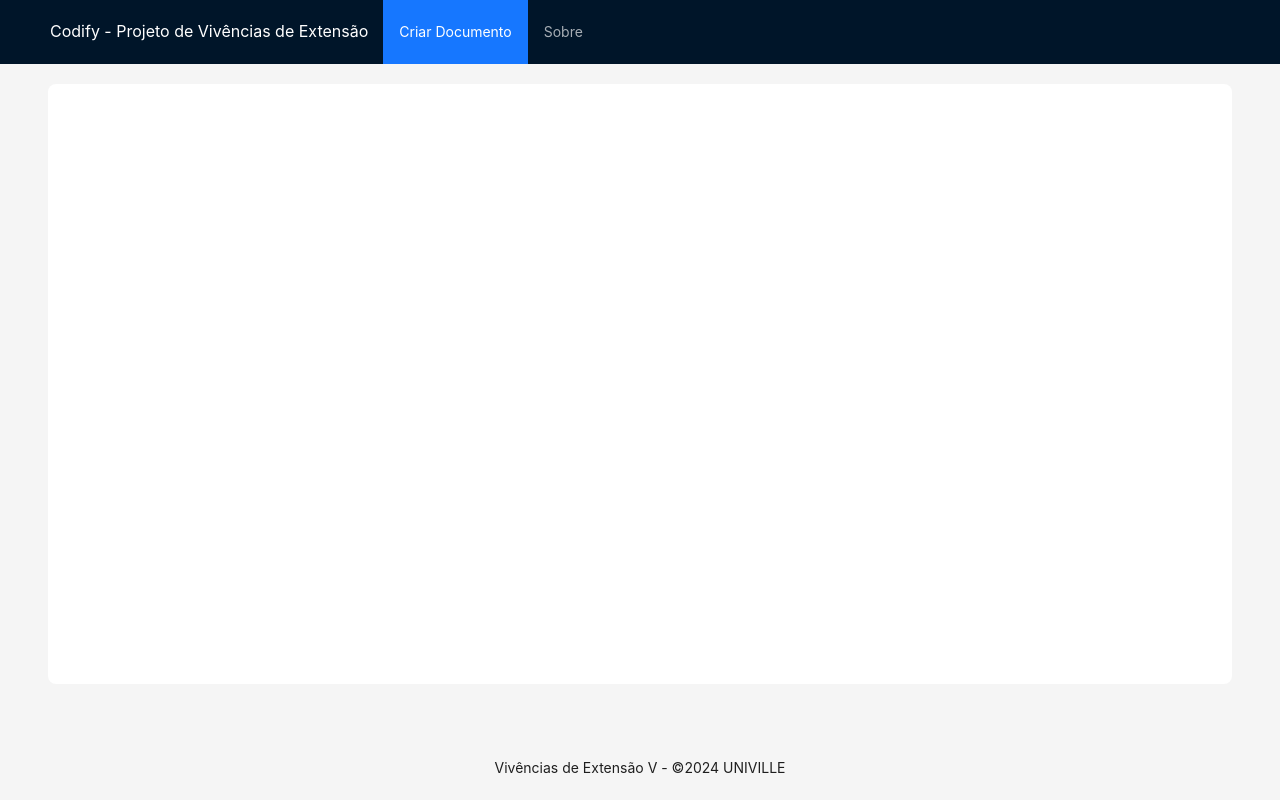
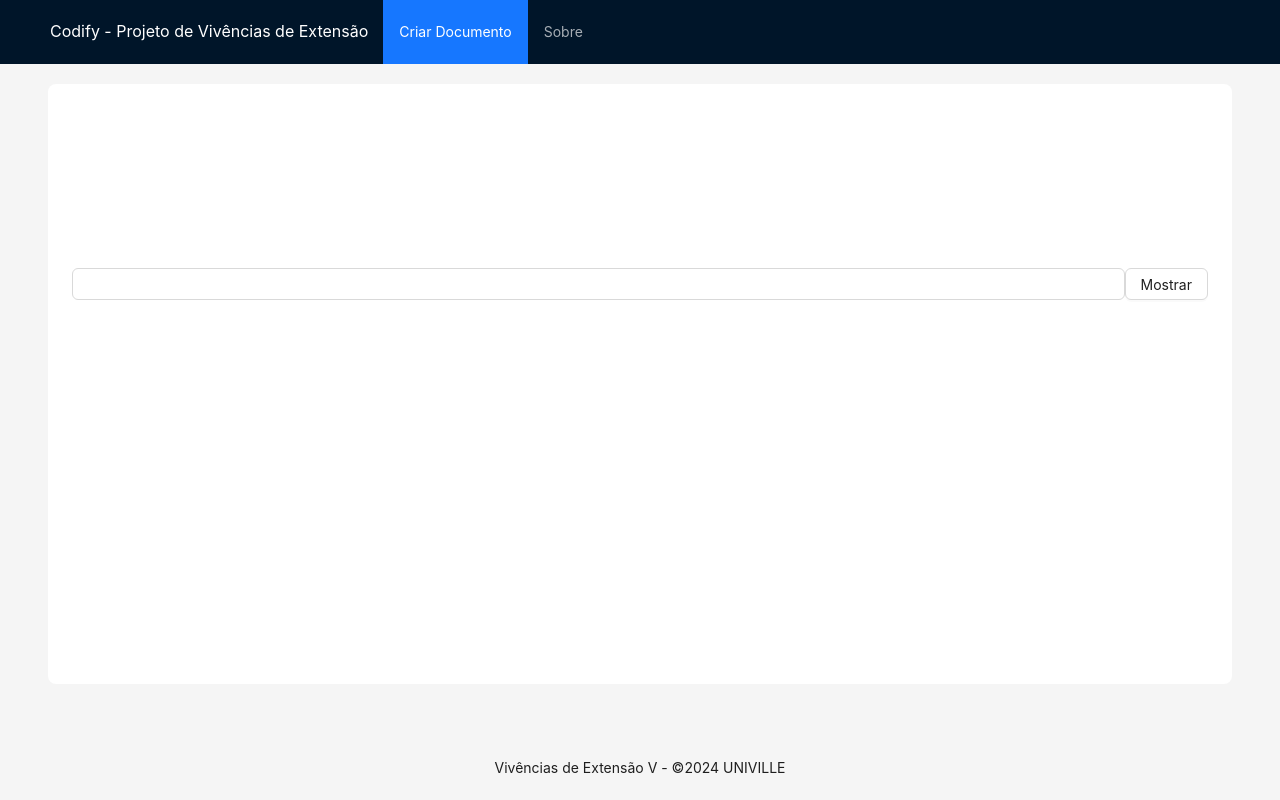
Before and after one commit to VitorComin/codify_front, a React (Create React App) app: page /1 in a window 1280 px wide. Built offline with nearby package versions, Linux system fonts and the light colour scheme.

Commit message:
show document beggining

```diff
--- a/src/App.js
+++ b/src/App.js
@@ -1,57 +1,67 @@
-import React from 'react';
-import './App.css';
-import { Layout, Menu, Typography, theme  } from 'antd';
-import { BrowserRouter as Router, Route, Routes } from 'react-router-dom';
-import CreateDocument from './pages/createDocument/CreateDocument.js';
-import About from './pages/About/About.js'
+import React from "react";
+import "./App.css";
+import { Layout, Menu, Typography, theme } from "antd";
+import { BrowserRouter as Router, Route, Routes } from "react-router-dom";
+import CreateDocument from "./pages/createDocument/CreateDocument.js";
+import About from "./pages/About/About.js";
+import ShowDocument from "./pages/showDocument/ShowDocument.js";
 
 const { Header, Content, Footer } = Layout;
 
-const items = [{ key: 1, label: 'Criar Documento', path: '/' }, { key: 2, label: 'Sobre', path: '/about' }];
+const items = [
+  { key: 1, label: "Criar Documento", path: "/" },
+  { key: 2, label: "Sobre", path: "/about" },
+];
 
 function App() {
   const {
     token: { colorBgContainer, borderRadiusLG },
-  } = theme.useToken()
+  } = theme.useToken();
   return (
     <div className="App">
       <Router>
-        <Layout style={{ height: '100vh' }}>
-          <Header style={{ display: 'flex', alignItems: 'center' }}>
+        <Layout style={{ height: "100vh" }}>
+          <Header style={{ display: "flex", alignItems: "center" }}>
             <div className="demo-logo" />
-            <Typography.Text type="primary" style={{ color: 'white', fontSize: 16, marginRight: 15 }}>
+            <Typography.Text
+              type="primary"
+              style={{ color: "white", fontSize: 16, marginRight: 15 }}
+            >
               Codify - Projeto de Vivências de Extensão
             </Typography.Text>
             <Menu
               theme="dark"
               mode="horizontal"
-              defaultSelectedKeys={['1']}
+              defaultSelectedKeys={["1"]}
               style={{ flex: 1, minWidth: 0 }}
             >
-              {items.map(item => (
-                <Menu.Item key={item.key} onClick={() => window.location.href = item.path}>
+              {items.map((item) => (
+                <Menu.Item
+                  key={item.key}
+                  onClick={() => (window.location.href = item.path)}
+                >
                   {item.label}
                 </Menu.Item>
               ))}
             </Menu>
           </Header>
-          <Content style={{ padding: '0 48px', marginTop: 20 }}>
+          <Content style={{ padding: "0 48px", marginTop: 20 }}>
             <div
               style={{
                 background: colorBgContainer,
                 minHeight: 600,
                 padding: 24,
                 borderRadius: borderRadiusLG,
-
               }}
             >
               <Routes>
-                <Route path="/" element={<CreateDocument />}  />
-                <Route path="/about" element={<About />}  />
+                <Route path="/" element={<CreateDocument />} />
+                <Route path="/about" element={<About />} />
+                <Route path="/:id" element={<ShowDocument />} />
               </Routes>
             </div>
           </Content>
-          <Footer style={{ textAlign: 'center' }}>
+          <Footer style={{ textAlign: "center" }}>
             Vivências de Extensão V - ©{new Date().getFullYear()} UNIVILLE
           </Footer>
         </Layout>
--- a/src/pages/createDocument/CreateDocument.js
+++ b/src/pages/createDocument/CreateDocument.js
@@ -1,105 +1,134 @@
-import React, { useState } from 'react';
-import Swal from 'sweetalert2';
-import { Upload, Input, Button, Row, Col } from 'antd';
-import { UploadOutlined } from '@ant-design/icons';
+import React, { useState } from "react";
+import Swal from "sweetalert2";
+import { Upload, Input, Button, Row, Col } from "antd";
+import { UploadOutlined } from "@ant-design/icons";
 
 function CreateDocument() {
   const [file, setFile] = useState(null);
-  const [securityPassword, setSecurityPassword] = useState('');
-  const [message, setMessage] = useState('');
+  const [securityPassword, setSecurityPassword] = useState("");
+  const [message, setMessage] = useState("");
   const [loading, setLoading] = useState(false);
+  const [uploaded, setUploaded] = useState(false);
+  const [fileUploaded, setFileUploaded] = useState([]);
 
   function showSuccessAlert() {
     Swal.fire({
-      icon: 'success',
-      title: 'Documento criado!',
+      icon: "success",
+      title: "Documento criado!",
       showConfirmButton: false,
-      timer: 1500
+      timer: 1500,
     });
   }
 
   function showErrorAlert() {
     Swal.fire({
-      icon: 'error',
-      title: 'Error!',
-      text: 'Falha na criação do documento.',
-      confirmButtonText: 'Close'
+      icon: "error",
+      title: "Error!",
+      text: "Falha na criação do documento.",
+      confirmButtonText: "Close",
     });
   }
 
   const handleFileChange = (file) => {
-      setFile(file.file || file)
+    setFile(file.file || file);
   };
-
 
   const handleSubmit = async (event) => {
     event.preventDefault();
 
-    setLoading(true)
+    setLoading(true);
 
     const formData = new FormData();
-    formData.append('file', file);
-    formData.append('document[security_password]', securityPassword);
-    formData.append('document[message]', message);
+    formData.append("file", file);
+    formData.append("document[security_password]", securityPassword);
+    formData.append("document[message]", message);
 
     try {
-      const response = await fetch('http://127.0.0.1:3000/documents', {
-        method: 'POST',
-        body: formData
+      const response = await fetch("http://127.0.0.1:3000/documents", {
+        method: "POST",
+        body: formData,
       });
 
       const data = await response.json();
-      console.log(response)
+      console.log(response);
       if (response.ok) {
-        console.log('Document created successfully:', data);
+        console.log("Document created successfully:", data);
         showSuccessAlert();
+        setFileUploaded(data);
+        console.log(data)
+        setUploaded(true);
       } else {
-        console.error('Error creating document:', data);
+        console.error("Error creating document:", data);
         showErrorAlert();
       }
     } catch (error) {
-      console.error('Error creating document:', error);
+      console.error("Error creating document:", error);
       showErrorAlert();
     }
-    setLoading(false)
+    setLoading(false);
   };
 
   return (
-    <div style={{justifyContent: 'center', alignItems: 'center', display: 'flex',  marginTop: '20vh'}}>
+    <div
+      style={{
+        justifyContent: "center",
+        alignItems: "center",
+        display: "flex",
+        marginTop: "20vh",
+      }}
+    >
+      {!uploaded ? (
         <form onSubmit={handleSubmit}>
           <Row gutter={16}>
             <Col span={24}>
               <label>
-              <span style={{marginRight: 5}}>Arquivo:</span>
+                <span style={{ marginRight: 5 }}>Arquivo:</span>
                 <Upload
                   onChange={handleFileChange}
                   showUploadList={true}
                   beforeUpload={() => false}
                   maxCount={1}
                 >
-              <Button loading={loading} icon={<UploadOutlined />}>Selecionar Arquivo</Button>
+                  <Button loading={loading} icon={<UploadOutlined />}>
+                    Selecionar Arquivo
+                  </Button>
                 </Upload>
               </label>
             </Col>
           </Row>
-        <Row gutter={16} style={{justifyContent: 'center', margin: 10}}>
+          <Row gutter={16} style={{ justifyContent: "center", margin: 10 }}>
             <Col span={12}>
               <label>
                 Senha de Segurança:
-              <Input.Password disabled={loading} value={securityPassword} onChange={(e) => setSecurityPassword(e.target.value)} required />
+                <Input.Password
+                  disabled={loading}
+                  value={securityPassword}
+                  onChange={(e) => setSecurityPassword(e.target.value)}
+                  required
+                />
               </label>
               <label>
                 Mensagem:
-              <Input disabled={loading} value={message} onChange={(e) => setMessage(e.target.value)} required />
+                <Input
+                  disabled={loading}
+                  value={message}
+                  onChange={(e) => setMessage(e.target.value)}
+                  required
+                />
               </label>
             </Col>
           </Row>
           <Row gutter={16}>
             <Col span={24}>
-            <Button loading={loading} type="primary" htmlType="submit">Criar Documento</Button>
+              <Button loading={loading} type="primary" htmlType="submit">
+                Criar Documento
+              </Button>
             </Col>
           </Row>
         </form>
+      ) : (
+        <Input value={`http://localhost:3001/${fileUploaded.id || '1'}`}/>
+      )}
     </div>
   );
 }
--- /dev/null
+++ b/src/pages/showDocument/ShowDocument.js
@@ -0,0 +1,58 @@
+import React, { useState } from "react";
+import { Input, Button } from "antd";
+import { useParams } from "react-router-dom";
+import Swal from "sweetalert2";
+
+function About() {
+  const [password, setPassword] = useState("");
+  const { id } = useParams();
+  const [document, setDocument] = useState({});
+  const [uploaded, setUploaded] = useState(false);
+
+  function showErrorAlert() {
+    Swal.fire({
+      icon: "error",
+      title: "Error!",
+      text: "Falha na criação do documento.",
+      confirmButtonText: "Close",
+    });
+  }
+  async function handleShowDocument() {
+    try {
+      const response = await fetch(
+        `http://127.0.0.1:3000/documents/${id}?password=${password}`,
+        {
+          method: "GET",
+        }
+      );
+
+      const data = await response.json();
+      if (response.ok) {
+        console.log("Document created successfully:", data);
+        setDocument(data);
+        setUploaded(true);
+      } else {
+        console.error("Error creating document:", data);
+        showErrorAlert();
+      }
+    } catch (error) {
+      console.error(error);
+    }
+  }
+
+  return (
+    <div
+      style={{
+        justifyContent: "center",
+        alignItems: "center",
+        display: "flex",
+        marginTop: "20vh",
+      }}
+    >
+      <Input onChange={(e) => setPassword(e.target.value)} />
+      <Button onClick={handleShowDocument}>Mostrar</Button>
+    </div>
+  );
+}
+
+export default About;
```
Lines whose indentation alone changed are shown as unchanged.
